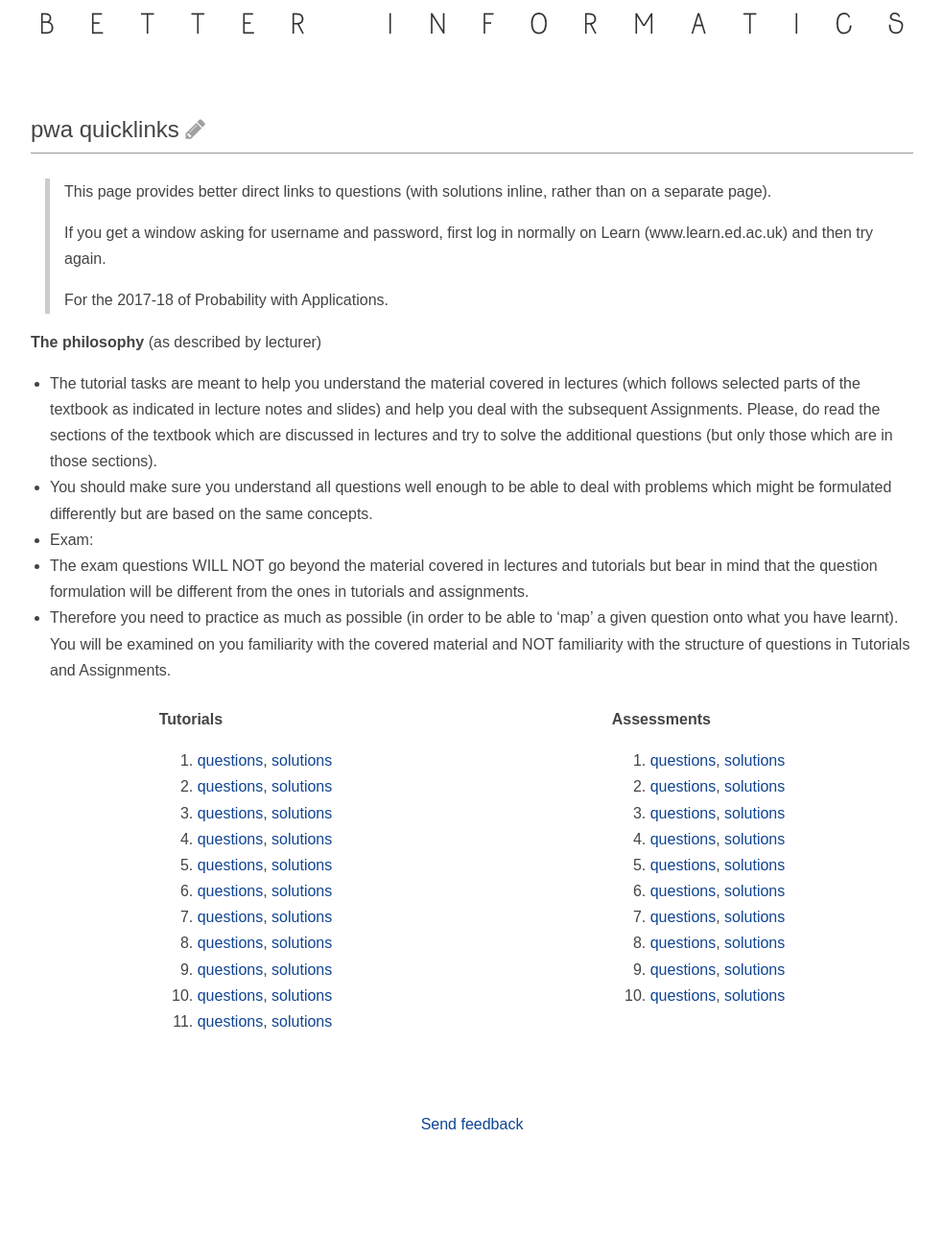
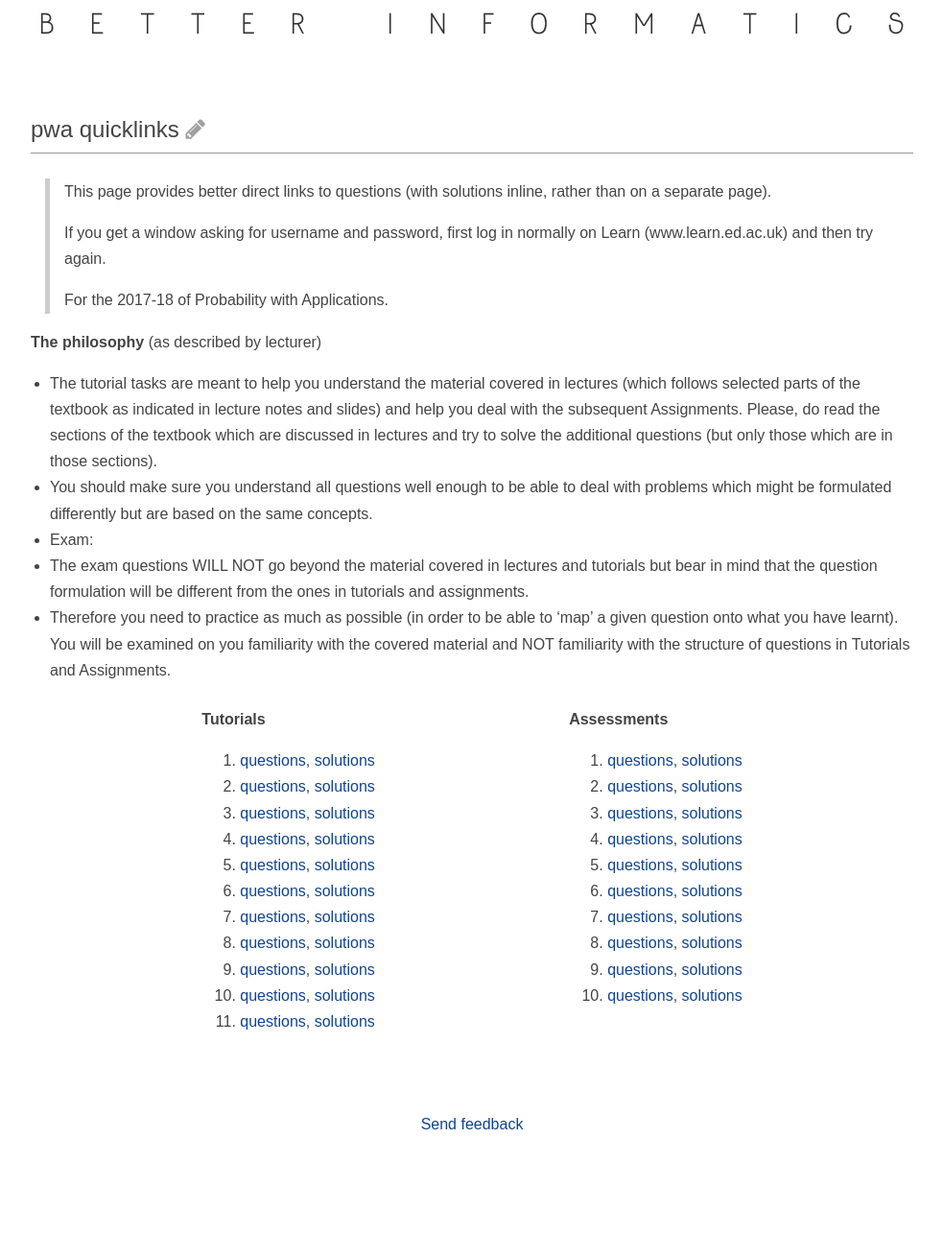
Before and after one commit to compsoc-edinburgh/betterinformatics, a Jekyll site: the page built from resources/math-pwa/list.md, in a window 1280 px wide. Shown: the whole page at 96% size, without its empty margins (148-1131 px from the left). Built offline with Jekyll 4.4.1, drawn with Linux system fonts in a browser that asks for light colours.

Commit message:
space EVENLY

```diff
--- a/resources/math-pwa/list.md
+++ b/resources/math-pwa/list.md
@@ -25,7 +25,7 @@
 learnt). You will be examined on you familiarity with the covered material and NOT familiarity with the structure of
 questions in Tutorials and Assignments.
 
-<div style="display:flex; flex-wrap: wrap; padding-top: 1.5em; justify-content: space-around;">
+<div style="display:flex; flex-wrap: wrap; padding-top: 1.5em; justify-content: space-evenly;">
 
     <div style="padding-right: 1.5em;">
 
```
